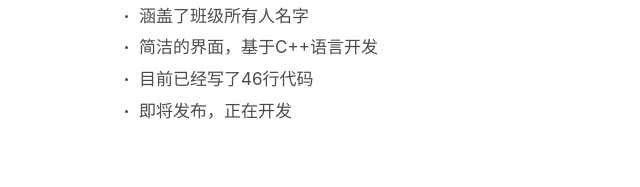
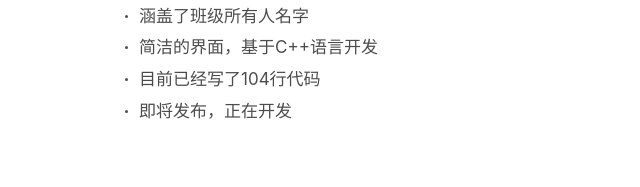
Before and after one commit to waitingr/passionclass7.com, a plain HTML site: page download.html in a window 1280 px wide. Shown: the part 320-507 px from the top of the page, 317-957 px from the left. Drawn offline with Linux system fonts and the light colour scheme.

Commit message:
Update download.html

```diff
--- a/download.html
+++ b/download.html
@@ -26,7 +26,7 @@
    						<li>目前仅支持windows版本</li>
    						<li>涵盖了班级所有人名字</li>
    						<li>简洁的界面，基于C++语言开发</li>
-                     <li>目前已经写了46行代码</li>
+                     <li>目前已经写了104行代码</li>
    						<li>即将发布，正在开发</li>
    					</ul>
    					<div class="download"><a class="download-button" id="downloadButton" href="javascript:;"><i
```
